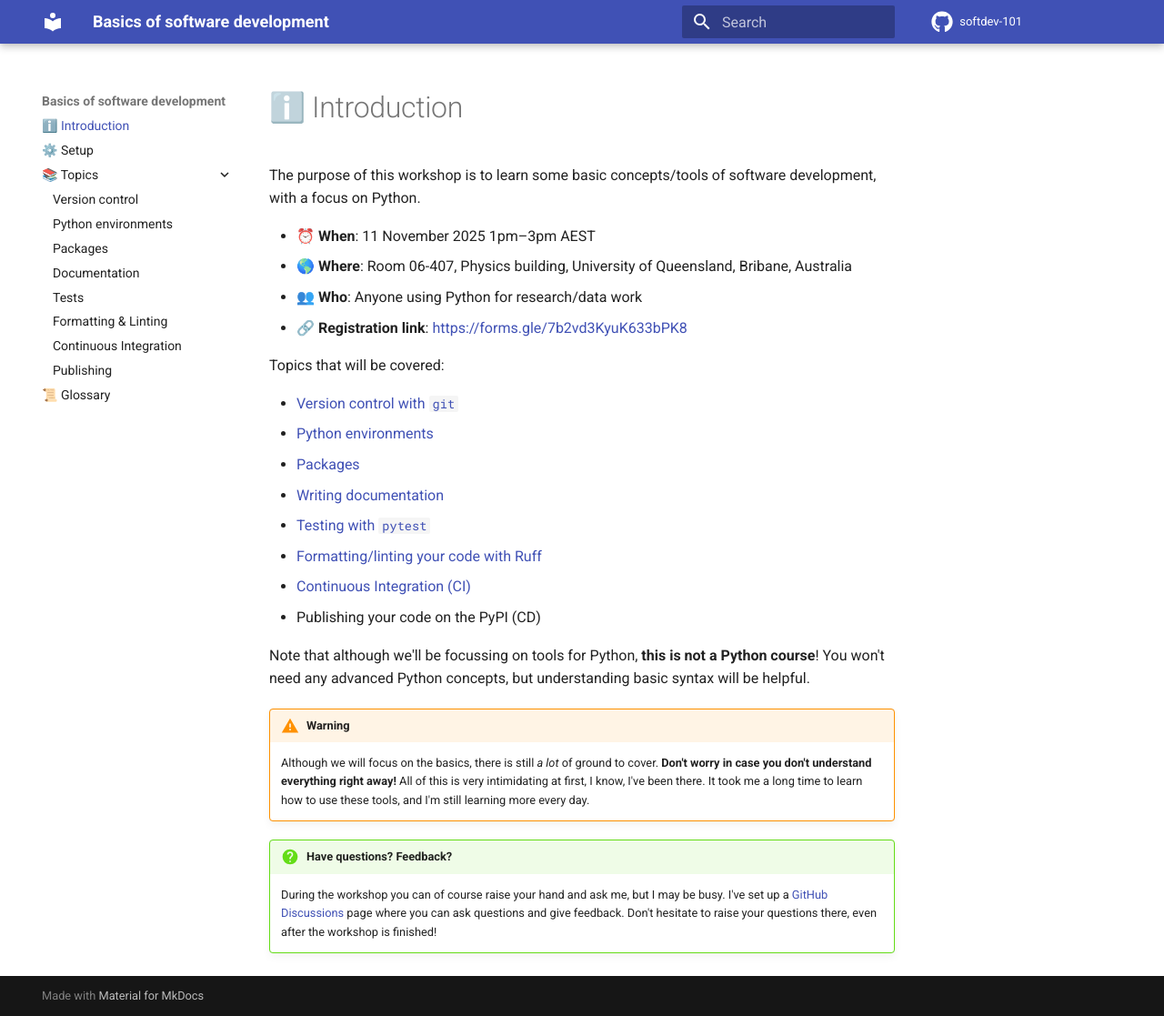
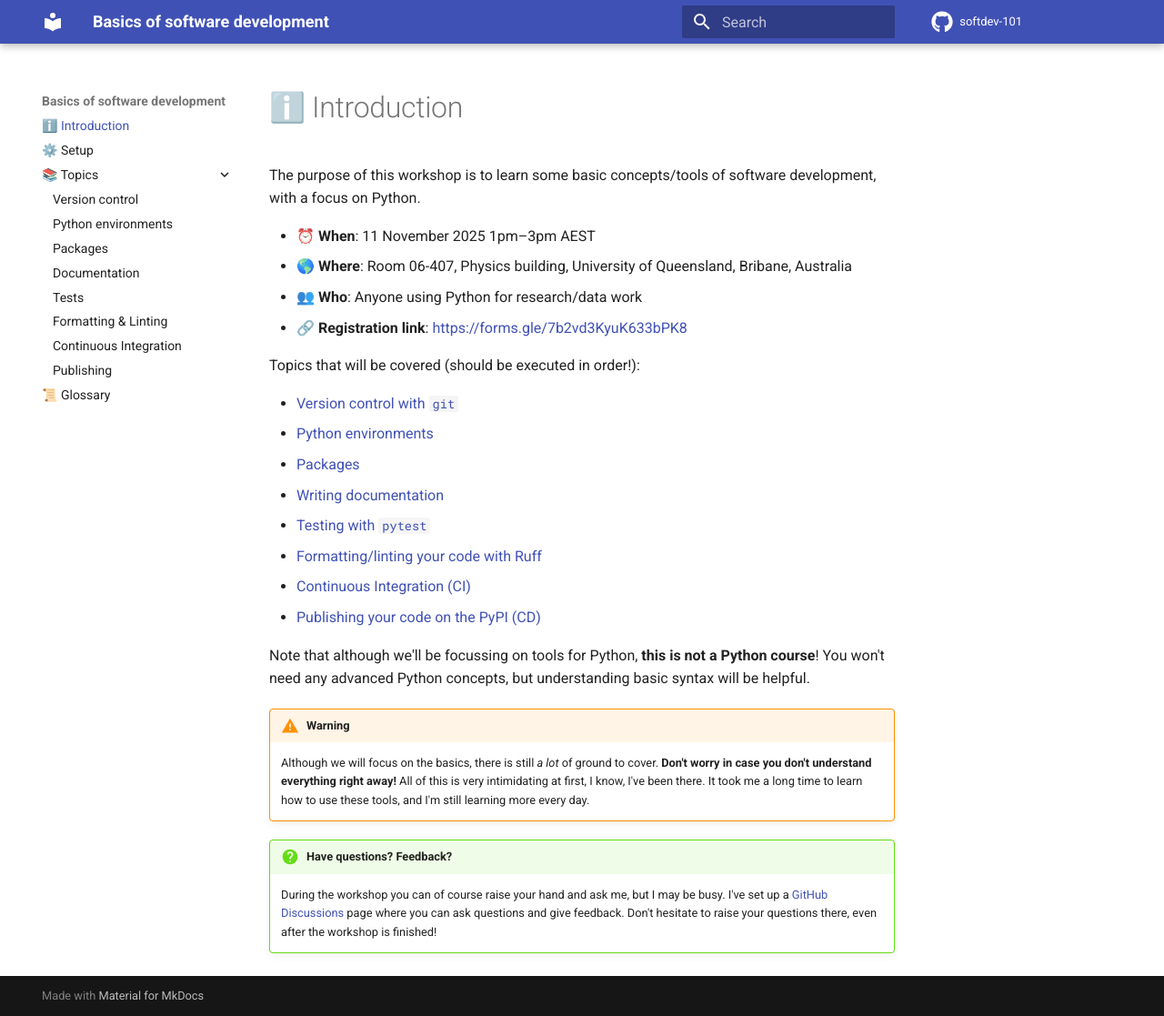
Before and after one commit to mbercx/softdev-101, an MkDocs documentation site: the page built from docs/index.md, in a window 1280 px wide and 1117 px high. Shown: the whole window at 91% size. Built offline with MkDocs 1.6.1 and Material for MkDocs 9.7.7, drawn with Linux system fonts in a browser that asks for light colours; comment, search, counter and statistics services are not loaded.

```diff
--- a/docs/index.md
+++ b/docs/index.md
@@ -7,7 +7,7 @@ The purpose of this workshop is to learn some basic concepts/tools of software d
 - 👥 **Who**: Anyone using Python for research/data work
 - 🔗 **Registration link**: [https://forms.gle/7b2vd3KyuK633bPK8](https://forms.gle/7b2vd3KyuK633bPK8)
 
-Topics that will be covered:
+Topics that will be covered (should be executed in order!):
 
 - [Version control with `git`](version_control.md)
 - [Python environments](environments.md)
@@ -16,7 +16,7 @@ Topics that will be covered:
 - [Testing with `pytest`](tests.md)
 - [Formatting/linting your code with Ruff](formatting.md)
 - [Continuous Integration (CI)](ci.md)
-- Publishing your code on the PyPI (CD)
+- [Publishing your code on the PyPI (CD)](publishing.md)
 
 Note that although we'll be focussing on tools for Python, **this is not a Python course**!
 You won't need any advanced Python concepts, but understanding basic syntax will be helpful.
```
